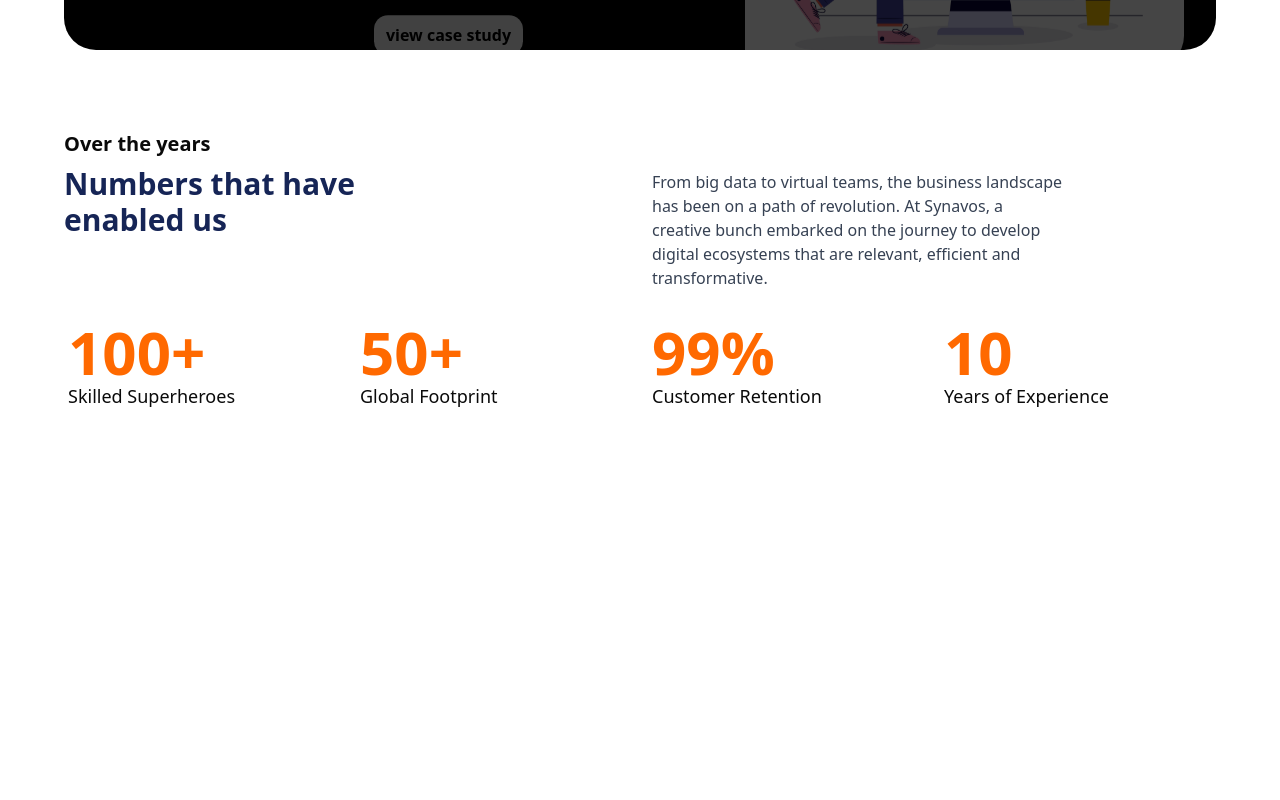
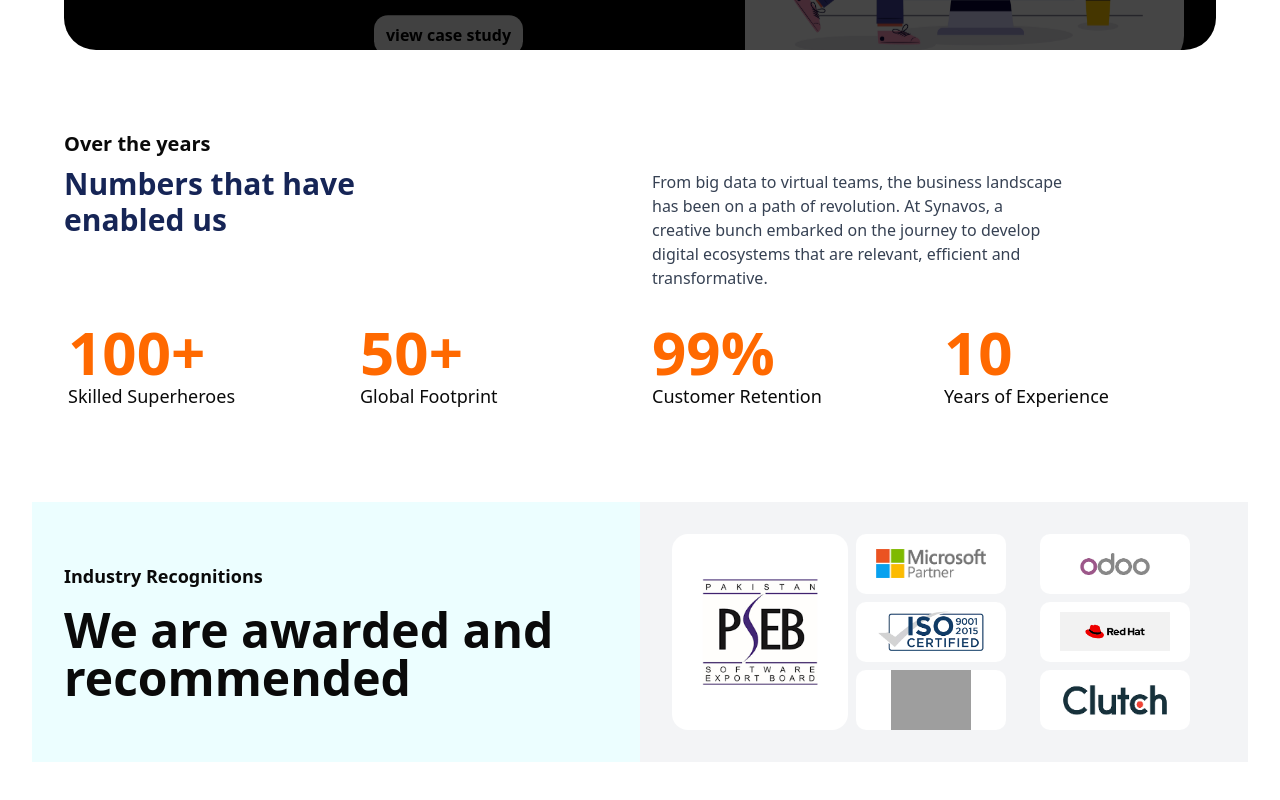
Before and after one commit to Asif2021/one, a Next.js app: page / in a window 1280 px wide. Shown: the part 2503-3303 px from the top of the page. Before the commit the page ends 2953 px from the top, so only its background shows below. Built offline with nearby package versions, Linux system fonts and the light colour scheme; grey boxes are pictures that could not be loaded.

Commit message:
Recognition component first part completed

```diff
--- a/app/page.js
+++ b/app/page.js
@@ -4,7 +4,8 @@ import About from "@/components/ui/about";
 import CustomDev from "@/components/ui/customDev";
 import Planning from "@/components/ui/planning";
 import CaseStudy from "@/components/ui/caseStudy";
-import Intro from "@/components/ui/intor";
+import Intro from "@/components/ui/intro";
+import Recognition from "@/components/ui/recognition";
 
 
 export const metadata = {
@@ -26,6 +27,7 @@ export default function Home() {
   <Planning/>
   <CaseStudy/>
   <Intro/>
+  <Recognition/>
 
 </div>
 
--- a/components/ui/caseStudy.jsx
+++ b/components/ui/caseStudy.jsx
@@ -67,7 +67,7 @@ export default function CaseStudy() {
   <motion.span
     animate={{ borderColor: heading === i ? "#f97316" : "#808080" }}
     transition={{ duration: 0.8, ease: "easeInOut" }}
-    className="border-t-2 md:border-t-0 md:border-l-2 h-0 md:h-8 w-8 md:w-5 mr-0 mb-4 md:mb-0"
+    className="border-b-2 md:border-b-0 md:border-l-2 h-0 md:h-8 w-8 md:w-5 mr-0 mb-4 md:mb-0"
   />
   {title}
 </motion.h1>
--- /dev/null
+++ b/components/ui/recognition.jsx
@@ -0,0 +1,49 @@
+"use client";
+import LogoNavbar from "./logoNavbar";
+import { useEffect, useState } from "react";
+import { motion, AnimatePresence } from "framer-motion";
+import Image from "next/image";
+
+export default function Recognition() {
+
+
+  return (
+  <div className="max-w-7xl mx-auto px-4 sm:px-6 lg:px-8 py-12">
+    <div className="grid grid-cols-1 md:grid-cols-2 mt-1" >
+      {/* first column */}
+    <div className="flex flex-col justify-center p-8 bg-cyan-50">
+      <h5 className="text-base md:text-lg font-bold mb-4">Industry Recognitions</h5>
+      <h1 className="text-4xl md:text-5xl font-semibold">We are awarded and recommended</h1>
+    </div>
+
+    {/* second column */}
+    <div className="grid grid-cols-1 md:grid-cols-3 gap-2 p-8 bg-gray-100">
+
+  <div className="flex items-center justify-center">
+    <Image width={120} height={120}
+      src="/logos/PSEB.png"
+      alt="logo1"
+      className="w-full h-full object-contain bg-white hover:shadow-2xl transition rounded-2xl p-2 "/>
+  </div>
+
+
+  <div className="flex flex-col justify-between space-y-2">
+    <Image width={150} height={120} src="/logos/microsoft.png" alt="logo2" className="h-15 object-contain bg-white hover:shadow-2xl transition rounded-lg px-5" />
+    <Image width={150} height={120} src="/logos/iso.png" alt="logo3" className="h-15 object-contain bg-white hover:shadow-2xl transition rounded-lg px-5" />
+    <Image width={150} height={120} src="/logos/goodFirms.png" alt="logo4" className="h-15 object-contain bg-white hover:shadow-2xl transition rounded-lg px-5" />
+  </div>
+
+
+  <div className="flex flex-col justify-between space-y-2">
+    <Image width={150} height={120} src="/logos/odoo.png" alt="logo5" className="h-15 object-contain bg-white hover:shadow-2xl transition rounded-lg px-5" />
+    <Image width={150} height={120} src="/logos/redhat.png" alt="logo6" className="h-15 object-contain bg-white hover:shadow-2xl transition rounded-lg px-5" />
+    <Image width={150} height={120} src="/logos/clutch.png" alt="logo7" className="h-15 object-contain bg-white hover:shadow-2xl transition rounded-lg px-5" />
+  </div>
+</div>
+
+    </div>
+
+  </div>
+
+  );
+}
```
Also changed, not shown: components/ui/intro.jsx (renamed from components/ui/intor.jsx).
